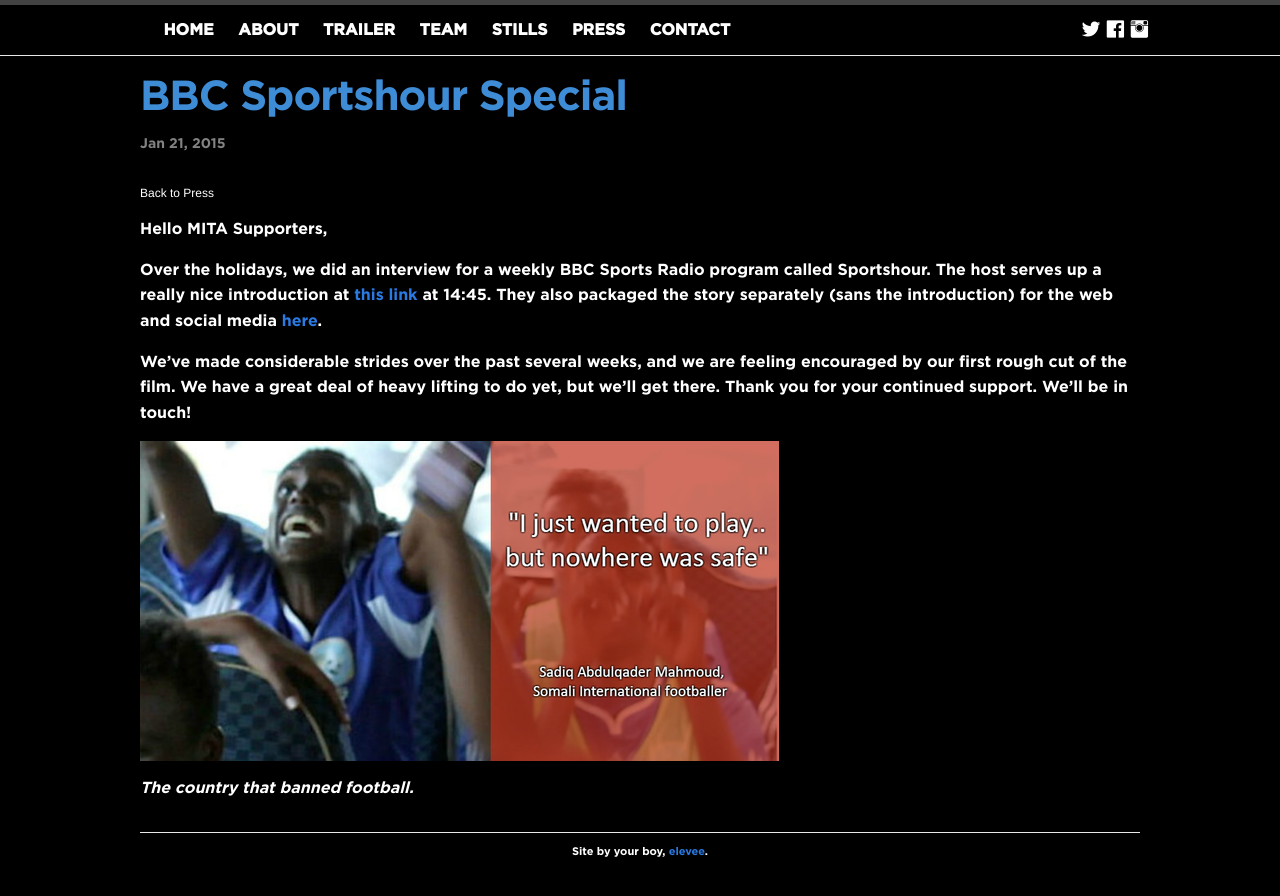
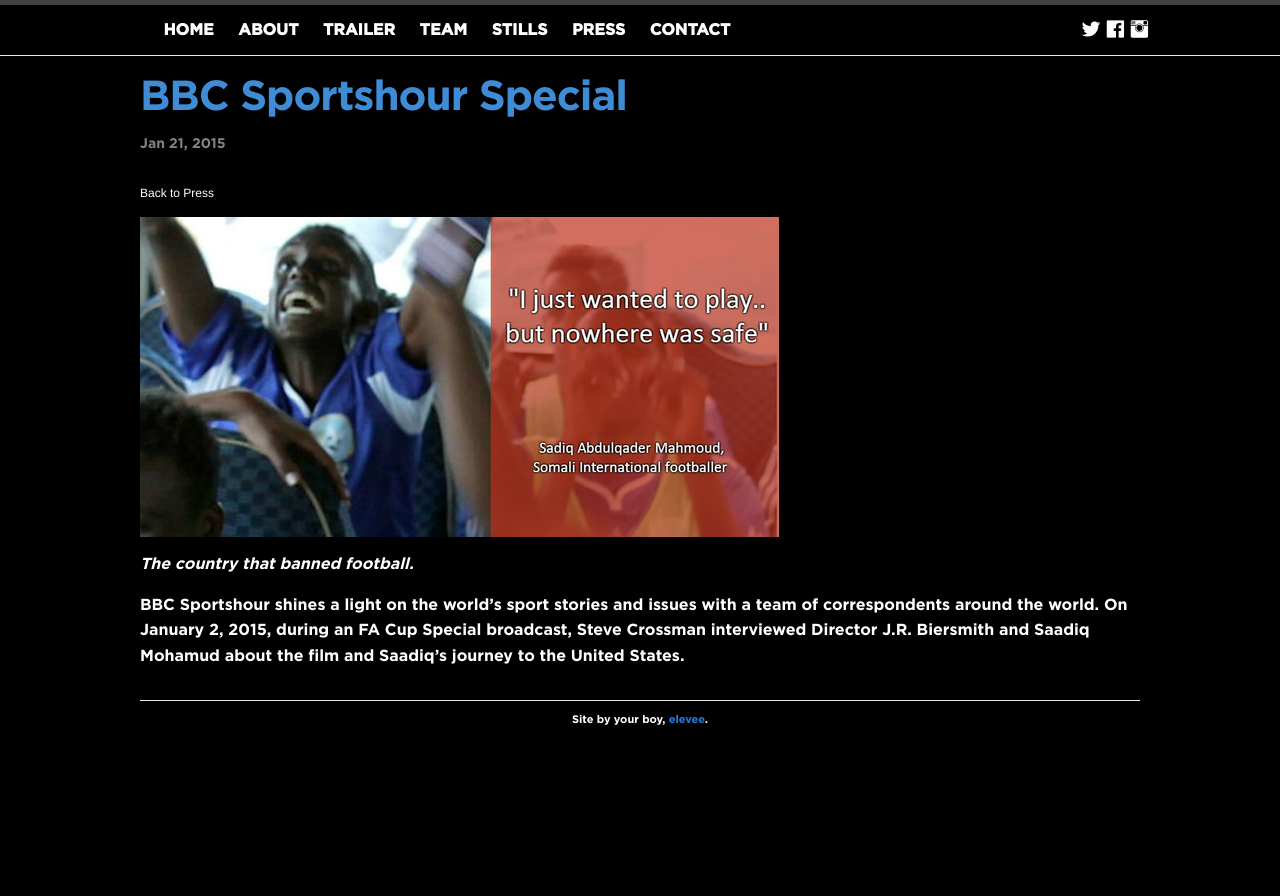
Before and after one commit to bellinkoff/men_in_the_arena, a Jekyll site: the page built from _posts/2015-01-21-BBC-sportshour-special.md, in a window 1280 px wide and 900 px high. Shown: the top 896 px of the window. Built offline with Jekyll 4.4.1, drawn with Linux system fonts in a browser that asks for light colours; nearby versions of some CDN libraries; some web fonts are replaced; comment, search, counter and statistics services are not loaded.

Commit message:
Changed team bg; changed a press post; added Shane to team; added Arnold bio; added quote to about section

```diff
--- a/_layouts/post.html
+++ b/_layouts/post.html
@@ -23,7 +23,7 @@
   {% endif %}
 
   <article class="post-content">
-    {{ content }} {% if page.source %}(<a href="{{ page.linkout }}">{{page.source}}</a>)  {% endif %}
+    {{ content }} {% if page.source %}(<a href="{{ page.linkout }}" target="_blank">{{page.source}}</a>)  {% endif %}
   </article>
 
 </div>
--- a/_posts/2015-01-21-BBC-sportshour-special.md
+++ b/_posts/2015-01-21-BBC-sportshour-special.md
@@ -4,12 +4,8 @@
 date:   2015-01-21 23:45:03
 ---
 
-Hello MITA Supporters,
-
-Over the holidays, we did an interview for a weekly BBC Sports Radio program called Sportshour. <!--more--> The host serves up a really nice introduction at [this link](http://downloads.bbc.co.uk/podcasts/worldservice/sport/sport_20150103-1200a.mp3) at 14:45. They also packaged the story separately (sans the introduction) for the web and social media [here](http://bbc.in/1sbYxbm%20%20).
-
-We've made considerable strides over the past several weeks, and we are feeling encouraged by our first rough cut of the film.  We have a great deal of heavy lifting to do yet, but we'll get there. Thank you for your continued support. We'll be in touch!
-
 ![The country that banned football.]({{ site.url }}/{{site.baseurl}}/assets/sadiq_quote.png)
 
 *The country that banned football.*
+
+BBC Sportshour shines a light on the world's sport stories and issues with a team of correspondents around the world. <!--more--> On January 2, 2015, during an FA Cup Special broadcast, Steve Crossman interviewed Director J.R. Biersmith and Saadiq Mohamud about the film and Saadiq's journey to the United States.
--- a/_sass/_layout.scss
+++ b/_sass/_layout.scss
@@ -185,6 +185,10 @@
         padding: 30px 0px;
         text-align: center;
     }
+
+    .row.sectionBody {
+        margin: 100px 0px;
+    }
 }
 
 .trailer {
@@ -197,7 +201,7 @@
 }
 
 .team {
-    background: linear-gradient(rgba(0, 0, 0, 0.5), rgba(0, 0, 0, 0.5)), url("../assets/bg_team.jpg") top center no-repeat;
+    background: linear-gradient(rgba(0, 0, 0, 0.5), rgba(0, 0, 0, 0.5)), url("../assets/bg_team1.png") top center no-repeat;
     background-size: cover;
 
     .team_member {
@@ -211,6 +215,7 @@
         margin: 15px auto;
         width: 250px;
         /*max-height: 600px;*/
+        filter: grayscale(100%);
     }
 }
 
@@ -222,16 +227,29 @@
     display: flex;
     flex-direction: column;
     /*justify-content: space-around;*/
+    h2 {
+        margin: auto;
+    }
+
     .synopsis {
         /*height: 550px;*/
         display: flex;
-        margin: 100px 0px;
+        /*margin: 100px 0px;*/
         h2 {
-            margin: auto;
+
             /*font-family: "Helvetica Neue", Helvetica, Roboto, Arial, sans-serif;*/
             /*font-size: 47px;*/
             font-size: 1.2rem;
         }
+    }
+
+    .quote {
+        h2 {
+            /*margin: 40px 0px;*/
+        }
+    }
+    .byline {
+        margin: 40px 0px;
     }
 }
 
```
Also changed, not shown: _includes/about.html (+17 -3 lines), _posts/2014-10-18-kickstarter-staff-pick.md (+3 -1 lines), team/05-arnold.md (deleted, +0 -8 lines), team/05-shane.md (added, +8 -0 lines), team/06-arnold.md (added, +8 -0 lines), assets/bg_team1.png (added), assets/headshots/shane.jpg (added), team/07-martin.md (renamed from team/06-martin.md), team/08-liban.md (renamed from team/07-liban.md), team/09-honey.md (renamed from team/08-honey.md).
